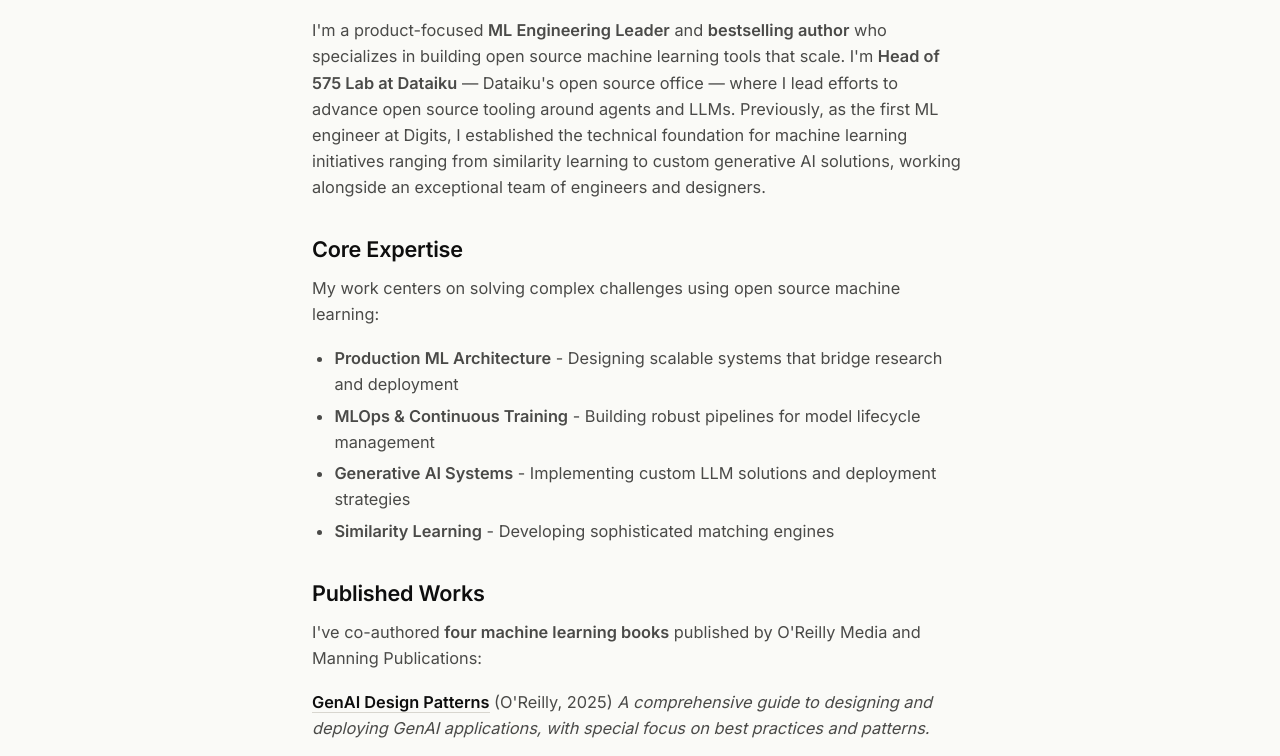
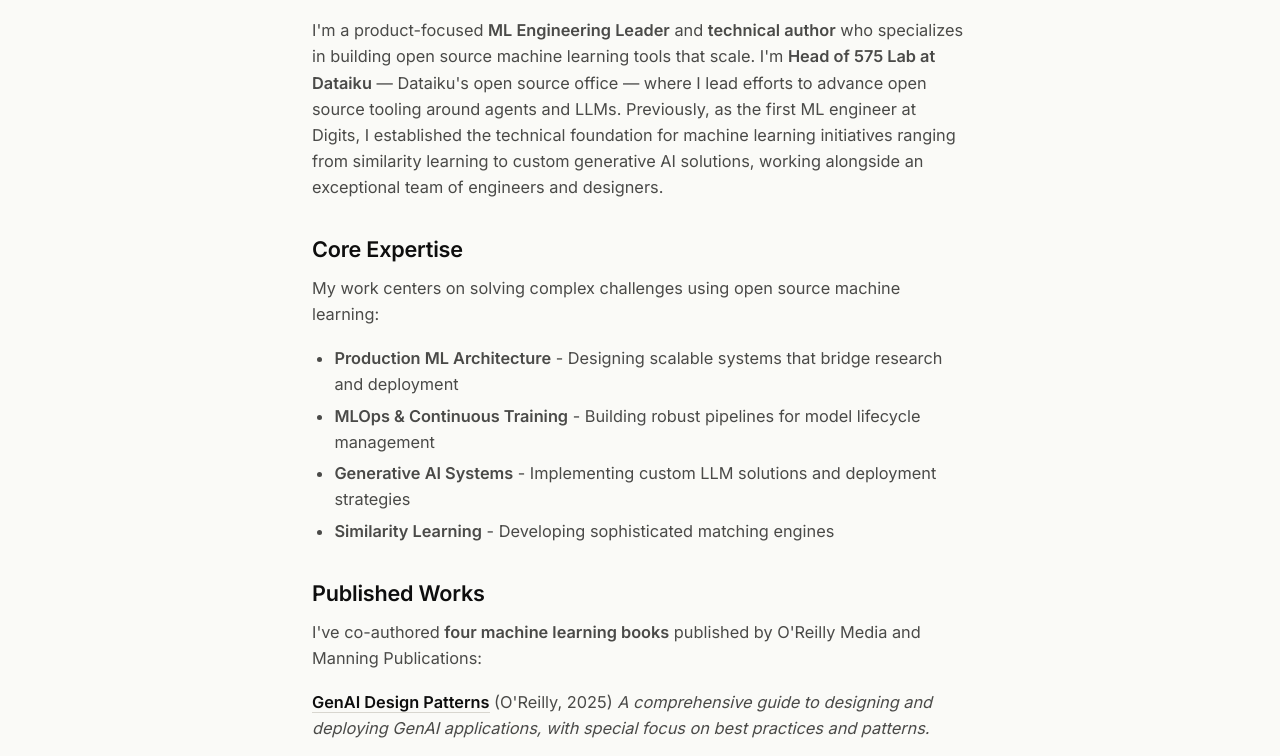
Before and after one commit to hanneshapke/hanneshapke.github.io, an Eleventy site: page pages/about.md in a window 1280 px wide. Shown: the part 110-866 px from the top of the page. Built offline with nearby package versions, Linux system fonts and the light colour scheme; Eleventy itself is replaced by a stand-in of ours; files that its build step writes are made by us from their sources.

Commit message:
small tweaks

```diff
--- a/pages/about.md
+++ b/pages/about.md
@@ -3,7 +3,7 @@ title: About
 permalink: /about/
 ---
 
-I'm a product-focused **ML Engineering Leader** and **bestselling author** who specializes in building open source machine learning tools that scale. I'm **Head of 575 Lab at Dataiku** — Dataiku's open source office — where I lead efforts to advance open source tooling around agents and LLMs. Previously, as the first ML engineer at Digits, I established the technical foundation for machine learning initiatives ranging from similarity learning to custom generative AI solutions, working alongside an exceptional team of engineers and designers.
+I'm a product-focused **ML Engineering Leader** and **technical author** who specializes in building open source machine learning tools that scale. I'm **Head of 575 Lab at Dataiku** — Dataiku's open source office — where I lead efforts to advance open source tooling around agents and LLMs. Previously, as the first ML engineer at Digits, I established the technical foundation for machine learning initiatives ranging from similarity learning to custom generative AI solutions, working alongside an exceptional team of engineers and designers.
 
 ## Core Expertise
 
```
